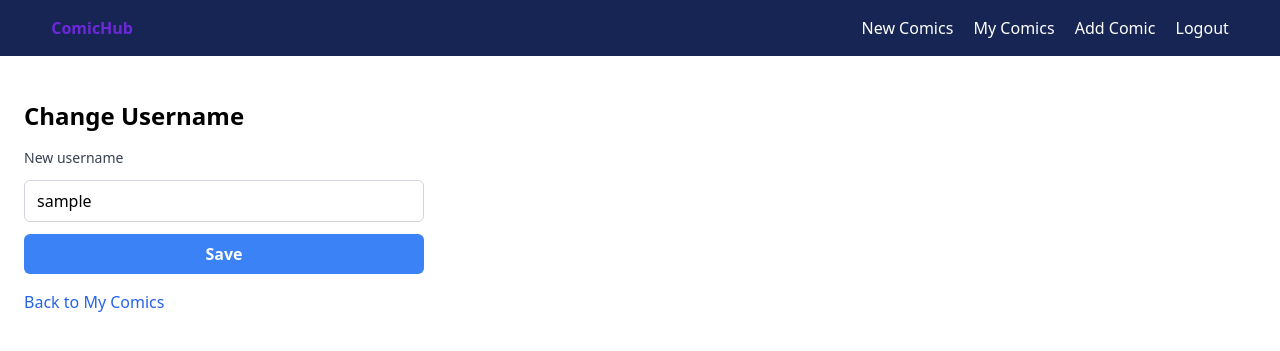
After one commit to anferneealviar99/comic-book-tracker, a Django app: page /change-username/ in a window 1280 px wide. The commit adds this page. Shown: the top 351 px of the page. Run offline with Django 4.2, Linux system fonts and the light colour scheme; the visitor is signed in with stand-in values (Sample User, id 1); parts of the project's set-up code (start-up, migrations or seed data) failed here and were passed over; some libraries are stand-ins or nearby versions.

Commit message:
Added removal of comics from reading list and username change

```diff
--- a/src/comics/comics/static/dist/styles.css
+++ b/src/comics/comics/static/dist/styles.css
@@ -638,8 +637,12 @@ video {
   margin-top: 1.25rem;
 }
 
-.mb-2 {
-  margin-bottom: 0.5rem;
+.mb-3 {
+  margin-bottom: 0.75rem;
+}
+
+.mt-4 {
+  margin-top: 1rem;
 }
 
 .block {
@@ -682,12 +681,12 @@ video {
   width: 92%;
 }
 
+.w-auto {
+  width: auto;
+}
+
 .w-full {
   width: 100%;
-}
-
-.w-auto {
-  width: auto;
 }
 
 .max-w-md {
@@ -728,12 +727,12 @@ video {
   justify-content: space-between;
 }
 
+.gap-3 {
+  gap: 0.75rem;
+}
+
 .gap-4 {
   gap: 1rem;
-}
-
-.gap-3 {
-  gap: 0.75rem;
 }
 
 .space-x-4 > :not([hidden]) ~ :not([hidden]) {
@@ -970,9 +953,9 @@ video {
   color: rgb(255 255 255 / var(--tw-text-opacity));
 }
 
-.text-gray-800 {
+.text-blue-600 {
   --tw-text-opacity: 1;
-  color: rgb(31 41 55 / var(--tw-text-opacity));
+  color: rgb(37 99 235 / var(--tw-text-opacity));
 }
 
 .shadow-lg {
--- a/src/comics/comics/urls.py
+++ b/src/comics/comics/urls.py
@@ -17,7 +17,7 @@ Including another URLconf
 from django.contrib import admin
 from django.urls import path, include
 from django.views.generic.base import TemplateView
-from .views import user_comics, add_comic, fetch_comic_details, select_comic, homepage_view, new_comics
+from .views import user_comics, add_comic, fetch_comic_details, select_comic, homepage_view, new_comics, remove_comic, change_username
 from django.conf import settings
 from django.conf.urls.static import static
 
@@ -30,5 +30,7 @@ urlpatterns = [
     path('add-comic/', add_comic, name='add_comic'),
     path('select-comic/', select_comic, name='select_comic'),
     path('fetch-comic-details/<str:comic_id>/', fetch_comic_details, name='fetch_comic_details'),
-    path('new-comics/', new_comics, name='new_comics')
+    path('new-comics/', new_comics, name='new_comics'),
+    path('remove-comic/<str:comic_id>', remove_comic, name='remove_comic'),
+    path('change-username/', change_username, name='change_username')
 ] + static(settings.STATIC_URL, document_root = settings.STATIC_ROOT)
--- a/src/comics/comics/views.py
+++ b/src/comics/comics/views.py
@@ -4,6 +4,7 @@ from django.http import JsonResponse
 from django.shortcuts import render, redirect, get_object_or_404
 from django.contrib.auth.decorators import login_required
 from .models import ComicBook, UserComic, Role, Person, ComicRole
+from accounts.models import CustomUser
 import requests
 import regex as re
 
@@ -134,6 +135,30 @@ def add_comic(request):
         return redirect('fetch_comic_details', comic_id=comic_id)
 
     return render(request, 'add_comic.html')
+
+@login_required
+def remove_comic(request, comic_id):
+    if request.method == 'POST':
+        UserComic.objects.filter(user=request.user, comic__comic_id=comic_id).delete()
+    return redirect('user_comics')
+
+@login_required
+def change_username(request):
+    if request.method == 'POST':
+        new_username = request.POST.get('username', '').strip()
+
+        if not new_username:
+            return render(request, 'change_username.html', {'error': 'Username cannot be empty.'})
+
+        if CustomUser.objects.filter(username=new_username).exclude(pk=request.user.pk).exists():
+            return render(request, 'change_username.html', {'error': 'That username is already taken.'})
+
+        request.user.username = new_username
+        request.user.save()
+
+        return redirect('user_comics')
+
+    return render(request, 'change_username.html')
 
 @login_required
 def select_comic(request):
--- /dev/null
+++ b/src/comics/templates/change_username.html
@@ -0,0 +1,27 @@
+{% extends 'base.html' %}
+
+{% block title %}Change Username{% endblock %}
+{% block content %}
+
+<div class='mt-5 block px-6 max-w-md'>
+    <h2 class='text-2xl font-bold mb-4'>Change Username</h2>
+
+    {% if error %}
+        <p class='text-red-600 mb-3'>{{ error }}</p>
+    {% endif %}
+
+    <form method='post' action='{% url "change_username" %}' class='flex flex-col gap-3'>
+        {% csrf_token %}
+        <label for='username' class='text-sm font-medium text-gray-700'>New username</label>
+        <input type='text' name='username' id='username' value='{{ request.user.username }}'
+            class='border border-gray-300 rounded-md px-3 py-2 focus:outline-none focus:ring-2 focus:ring-blue-500 focus:border-blue-500'>
+        <button type='submit'
+            class='bg-blue-500 hover:bg-blue-700 text-white font-bold py-2 px-4 rounded-md transition-colors'>
+            Save
+        </button>
+    </form>
+
+    <p class='mt-4'><a href='{% url "user_comics" %}' class='text-blue-600 hover:underline'>Back to My Comics</a></p>
+</div>
+
+{% endblock %}
--- a/src/comics/templates/comics_list.html
+++ b/src/comics/templates/comics_list.html
@@ -12,6 +12,10 @@
                     </div>
                 {% endif %}
                 <p class="text-center">{{ user_comic.comic.title }}</p>
+                <form method='post' action="{% url 'remove_comic' user_comic.comic.comic_id %}" class="mt-1">
+                    {% csrf_token %}
+                    <button type='submit' class="text-xs text-red-600 hover:text-red-800 hover:underline">Remove</button>
+                </form>
             </div>
         {% endfor %}
     {% else %}
--- a/src/comics/templates/user_comics.html
+++ b/src/comics/templates/user_comics.html
@@ -33,6 +33,7 @@
 <div class="mt-20 block">
     <h2 class="font-bold ml-4">Profile Options</h2>
     <p class="hover:text-gray-300 ml-5"><a class="hover:text-gray-600" href="{% url 'password_change' %}">Change Password</a></p>
+    <p class="hover:text-gray-300 ml-5"><a class="hover:text-gray-600" href="{% url 'change_username' %}">Change Username</a></p>
 </div>
 
 {% endblock %}
```
Also changed, not shown: other parts of src/comics/comics/static/dist/styles.css (+52 -64 lines).
